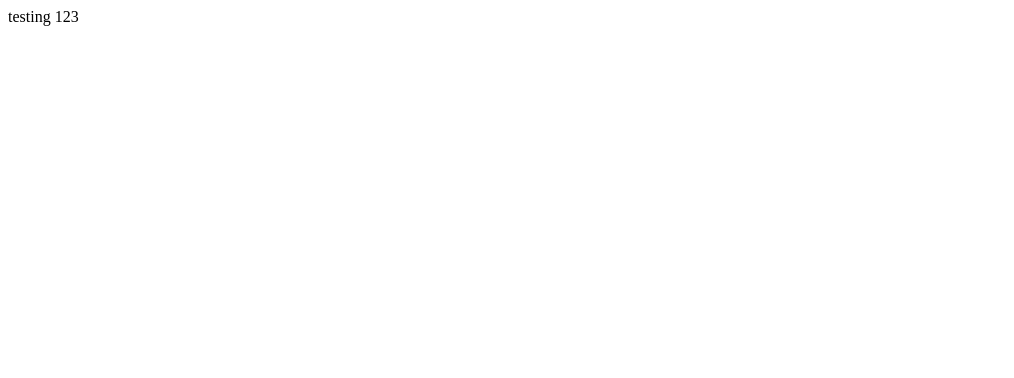
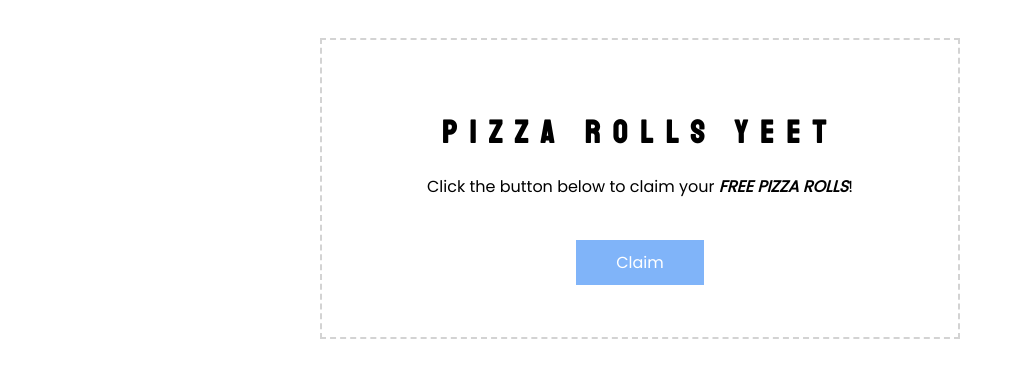
Before and after one commit to andrewplus/yeet, a plain HTML site: page index.html in a window 1280 px wide. Shown: the whole page, without its empty margins (0-1014 px from the left). Drawn offline with Linux system fonts and the light colour scheme.

Commit message:
yeeeeeet

```diff
--- a/index.html
+++ b/index.html
@@ -1 +1,54 @@
-testing 123
+<!-- yeet -->
+<!doctype html>
+<html>
+	<head>
+		<title>pizza rolls yeet</title>
+
+		<link href="https://fonts.googleapis.com/css?family=Poppins|Staatliches" rel="stylesheet">
+
+		<style>
+			.container {
+				display: block;
+				margin-left: auto;
+				margin-right: auto;
+				width: 50vw;
+				margin-top: 3vw;
+				text-align: center;
+				border: 2px dashed lightgrey;
+				font-family: 'Poppins', sans-serif;
+				padding: 4vw;
+				box-sizing: border-box;
+			}
+
+			h1 {
+				font-family: 'Staatliches', cursive;
+				letter-spacing: 1vw;
+			}
+
+			p {
+				font-family: 'Poppins', sans-serif;
+			}
+
+			.btn {
+				display: inline-block;
+				padding: 10px 40px;
+				color: white;
+				background: #80b4f9;
+				transition: 300ms;
+			}
+
+			.btn:hover {
+				opacity: 0.8;
+				cursor: pointer;
+			}
+		</style>
+	</head>
+
+	<body>
+		<main class="container">
+			<h1>Pizza Rolls Yeet</h1>
+			<p>Click the button below to claim your <b><i>FREE PIZZA ROLLS</i></b>!</p><br>
+			<div class="btn" onclick="window.location.href = 'http://bit.ly/2rTrpZ2'">Claim</div>
+		</main>
+	</body>
+</html>
```
